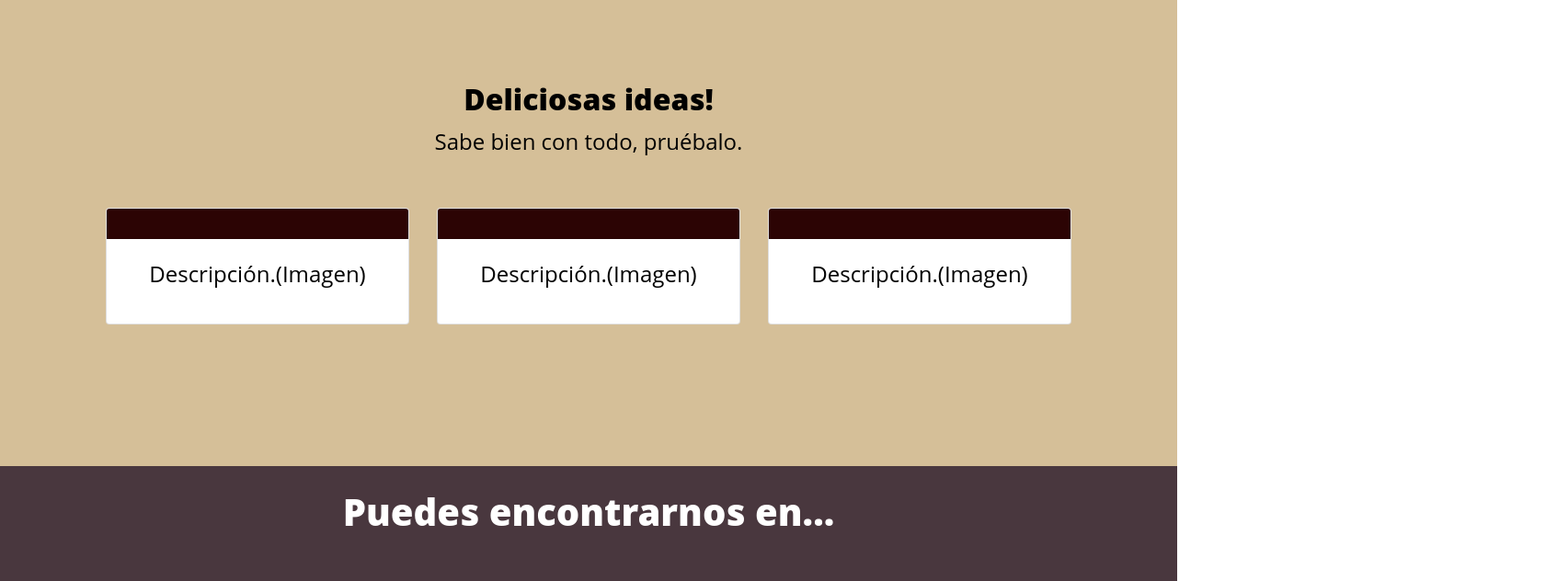
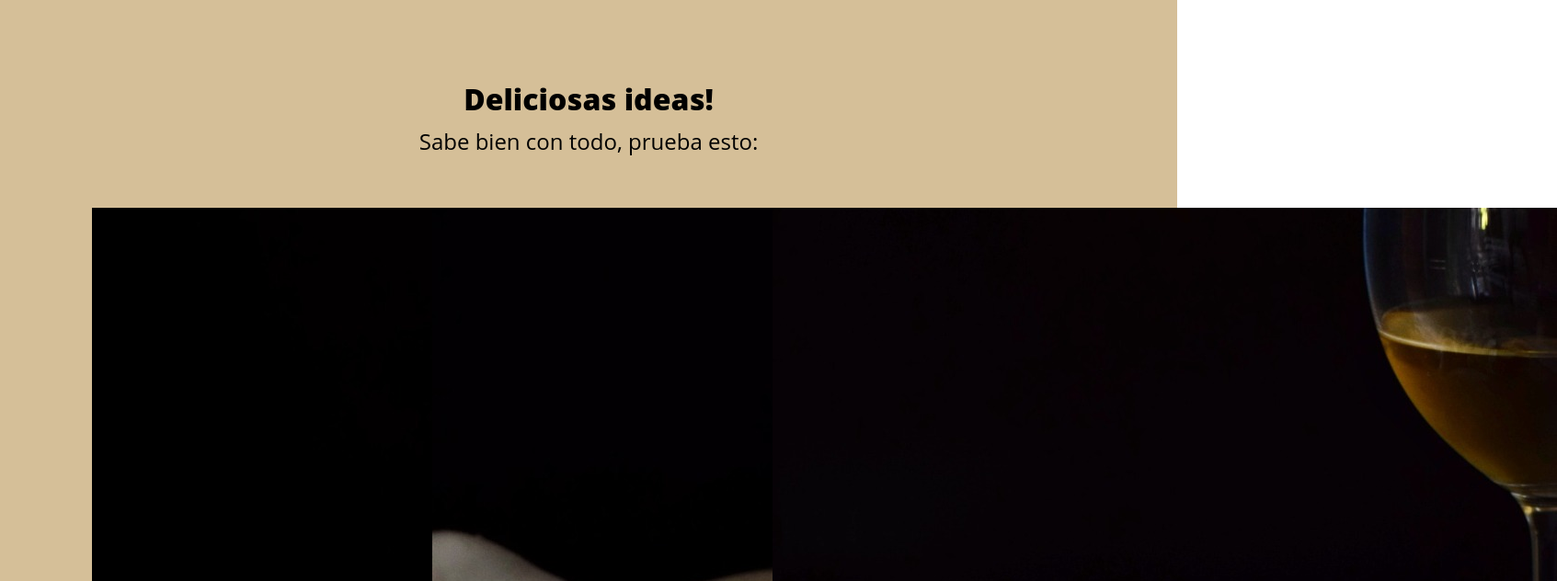
Before and after one commit to JEGF9811/Ferrano, a plain HTML site: page index.html in a window 1280 px wide. Shown: the part 1480-2112 px from the top of the page at 92% size, 1693 px wide, since content can reach past the window. Drawn offline with nearby package versions, Linux system fonts and the light colour scheme.

Commit message:
Update index.html

```diff
--- a/index.html
+++ b/index.html
@@ -136,44 +136,21 @@
 
   <!-- Pricing -->
 
-  <section class="text-center container-fluid" id="pricing">
+  <section class="text-center container-fluid white-section" id="pricing">
 
     <h2 class="pricing-h2 med-header">Deliciosas ideas!</h2>
-    <p>Sabe bien con todo, pruébalo.</p>
+    <p>Sabe bien con todo, prueba esto:</p>
 
     <div class="row text-center pricing-row">
-
-      <div class="col-lg-4 col-md-6 ">
-        <div class="card item">
-          <div class="card-header receta-header">
-            <h3 class="med-header"></h3>
-          </div>
-          <div class="card-body">
-            <p>Descripción.(Imagen)</p>
-          </div>
+      <div class="row">
+        <div class="col-lg-4 img">
+          <img class="queso-img" src="images/img1.jpg" alt="queso-img">
         </div>
-      </div>
-
-      <div class="col-lg-4 col-md-6 ">
-        <div class="card item">
-          <div class="card-header receta-header">
-            <h3 class="med-header"></h3>
-          </div>
-          <div class="card-body">
-            <p>Descripción.(Imagen)</p>
-          </div>
+        <div class="col-lg-4 img">
+          <img class="queso-img" src="images/img2.jpg" alt="queso-img">
         </div>
-      </div>
-
-
-      <div class="col-lg-4">
-        <div class="card">
-          <div class="card-header receta-header">
-            <h3 class="med-header"></h3>
-          </div>
-          <div class="card-body">
-            <p>Descripción.(Imagen)</p>
-          </div>
+        <div class="col-lg-4 img">
+          <img class="queso-img" src="images/img3.jpg" alt="queso-img">
         </div>
       </div>
 
```
